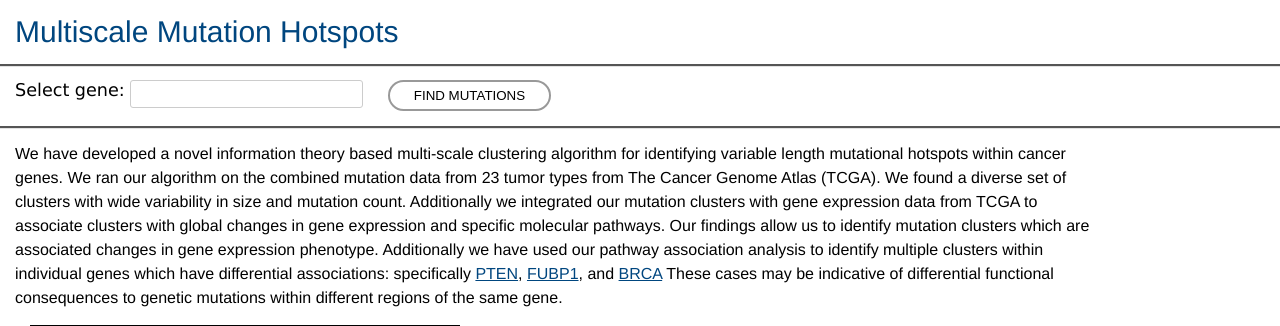
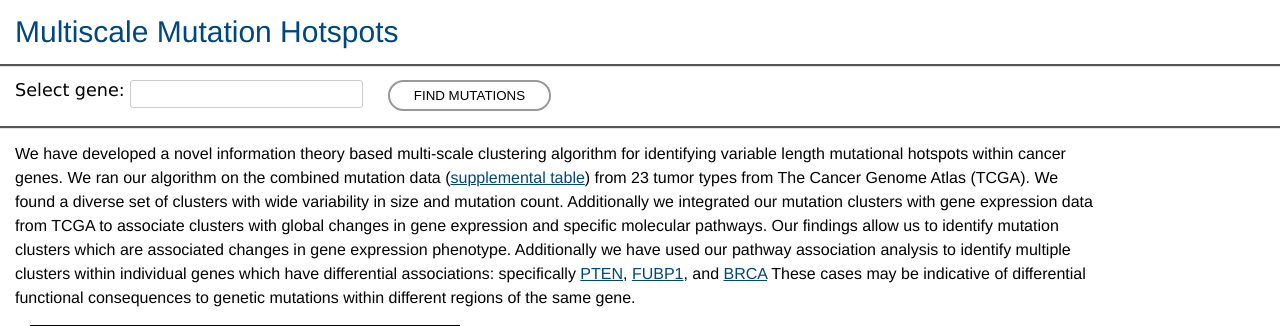
Before and after one commit to cancerregulome/multiscale-mutation-hotspots, a Flask app: page / in a window 1280 px wide. Shown: the top 326 px of the page. Run offline with Flask 2, Linux system fonts and the light colour scheme.

Commit message:
Added link to mutation data table

```diff
--- a/templates/hotspots/landing.html
+++ b/templates/hotspots/landing.html
@@ -18,7 +18,7 @@
     <div class="abstract">
         <span class="text-content">
         We have developed a novel information theory based multi-scale clustering algorithm for identifying variable
-        length mutational hotspots within cancer genes. We ran our algorithm on the combined mutation data from 23 tumor
+        length mutational hotspots within cancer genes. We ran our algorithm on the combined mutation data (<a href="/static/data/sup_tbl_10_tcga_mutation_data.tsv.zip">supplemental table</a>) from 23 tumor
         types from The Cancer Genome Atlas (TCGA). We found a diverse set of clusters with wide variability in size and
         mutation count. Additionally we integrated our mutation clusters with gene expression data from TCGA to
         associate clusters with global changes in gene expression and specific molecular pathways. Our findings allow us
```
